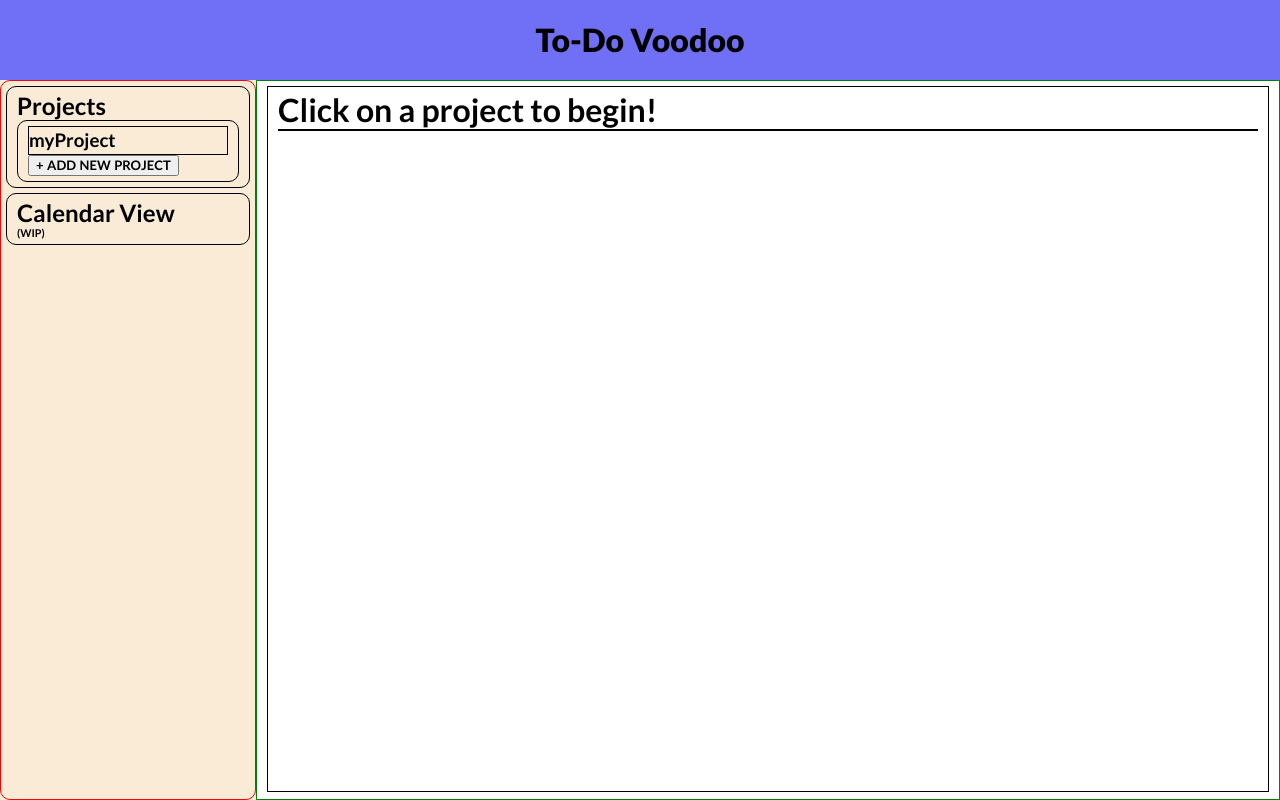
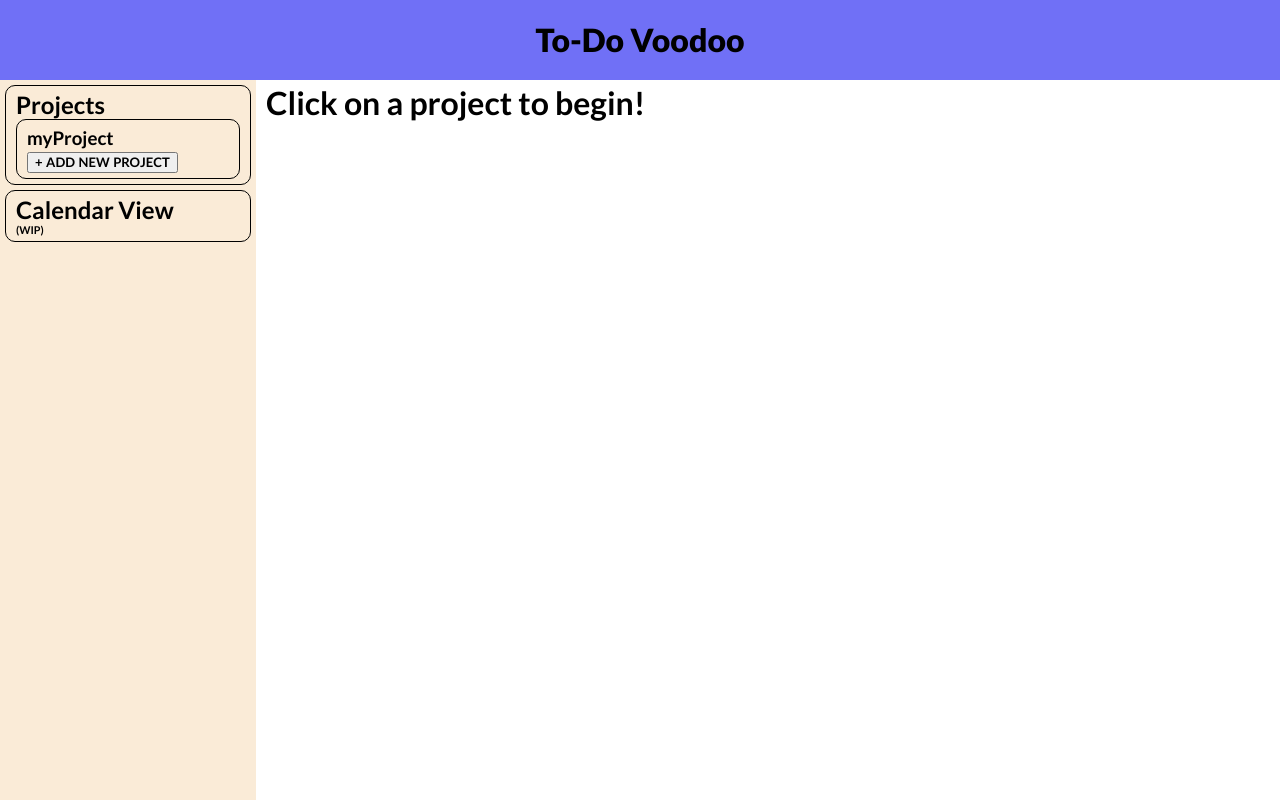
Before and after one commit to syfq-isml/odin-todo, a website built with webpack: page src/template.html in a window 1280 px wide. Built offline with nearby package versions, Linux system fonts and the light colour scheme.

Commit message:
add overall styling (aesthetics)

```diff
--- a/src/index.js
+++ b/src/index.js
@@ -367,6 +367,15 @@ function displayToDo(folder) {
     todoBox.append(checkBoxWrap, expandBtn, mainWrapper, todoActionsBox);
     todoWrapper.append(todoBox);
 
+    // spawn in a empty box at the end to help with scrolling
+    if (index === arr.length-1) {
+        console.log(index);
+        const emptyBox = document.createElement('div');
+        emptyBox.style.minHeight = '10px';
+        emptyBox.style.width = '50px';
+        todoWrapper.append(emptyBox);
+    }
+
     });
 
 }
--- a/src/styles/style.css
+++ b/src/styles/style.css
@@ -39,7 +39,7 @@ main {
 
 #sidebar {
     border-radius: 10px;
-    border: 1px solid red;
+
     padding: 5px;
 
     display: flex;
@@ -48,7 +48,7 @@ main {
 }
 
 .folder-input {
-    border: 3px solid red;
+
 }
 
 #add-new-btn,
@@ -59,8 +59,7 @@ main {
 }
 
 .wrapper,
-#projects-wrapper,
-#display-section {
+#projects-wrapper {
     border: 1px solid black;
     border-radius: inherit;
 
@@ -70,7 +69,7 @@ main {
 
 
 .indiv-proj-wrapper {
-    border:1px solid black;
+    /* border:1px solid black; */
     padding: 3px 0;
 
     cursor: pointer;
@@ -83,11 +82,11 @@ main {
 
 #display-section {
     background-color: white;
-    border: 1px solid green;
+
 }
 
 #display-section > div {
-    border: 1px solid black;
+    /* border: 1px solid black; */
     height: auto;
 
     padding: 5px 10px;
@@ -95,8 +94,12 @@ main {
 
 #display-section-wrapper {
     min-height: 98%;
+
     display: flex;
     flex-direction: column;
+
+    position: relative;
+    overflow-y: hidden;
 }
 
 .header-div {
@@ -125,11 +128,14 @@ main {
 #todo-wrapper {
     order:2;
 
-    border: 1px solid black;
+    /* border: 1px solid black; */
 
     display:flex;
     flex-direction: column;
     gap:5px;
+
+    overflow-y: auto;
+    max-height: 75vh;
 
 }
 
@@ -190,8 +196,14 @@ main {
 .bottom-area {
     order:3;
 
-    border: 1px solid black;
     margin-top: auto;
+
+    position: absolute;
+    bottom: 1%;
+
+    width: 98%;
+
+    background: linear-gradient(0deg, rgba(255,255,255,1) 0%, rgba(255,255,255,1) 50%, rgba(255,255,255,0) 100%);
 }
 
 .bottom-area > button {
@@ -246,3 +258,26 @@ dialog::backdrop {
 .main-todo-wrapper p{
     pointer-events: none;
 }
+
+/* --- SCROLL BAR --- */
+
+/* width */
+::-webkit-scrollbar {
+width: 10px;
+}
+
+/* Track */
+::-webkit-scrollbar-track {
+background-color: transparent;
+}
+
+/* Handle */
+::-webkit-scrollbar-thumb {
+background: rgb(190, 190, 190);
+border-radius: 10px;
+}
+
+/* Handle on hover */
+::-webkit-scrollbar-thumb:hover {
+background: #989898;
+}
```
